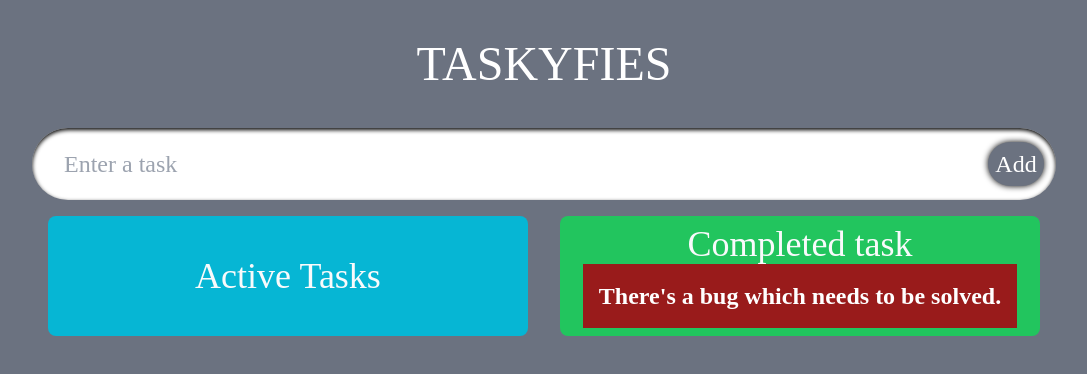
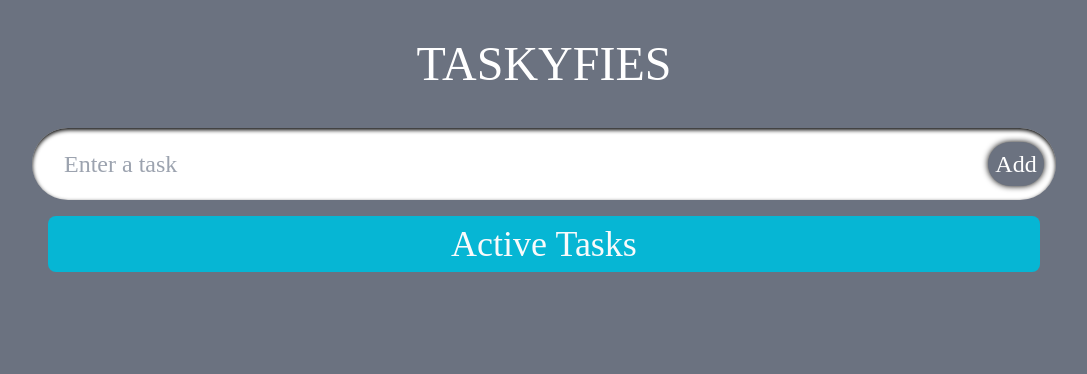
Before and after one commit to Minahil-Muhammad-Moiz/typescript, a React (Create React App) app: page / in a window 1280 px wide. Shown: the top 374 px of the page, without its empty margins (96-1183 px from the left). Built offline with nearby package versions, Linux system fonts and the light colour scheme; a web font is replaced by a local one.

Commit message:
completed

```diff
--- a/src/Components/TodoList.tsx
+++ b/src/Components/TodoList.tsx
@@ -17,10 +17,6 @@ const TodoList: React.FC<Prop> = (props) => {
           <SingleTodo todo={todo}  key={todo.id} setTodos={props.setTodos} todos={props.todos}/>
         ))}
       </div>
-      <div className={classNames("bg-green-500 ",taskContainers)}>
-        <h1 className={classNames(taskContHeading)}>Completed task</h1>
-        <h5 className="text-2xl text-white bg-red-800 font-extrabold p-4">There's a bug which needs to be solved.</h5>
-        </div>
     </div>
   );
 };
```
